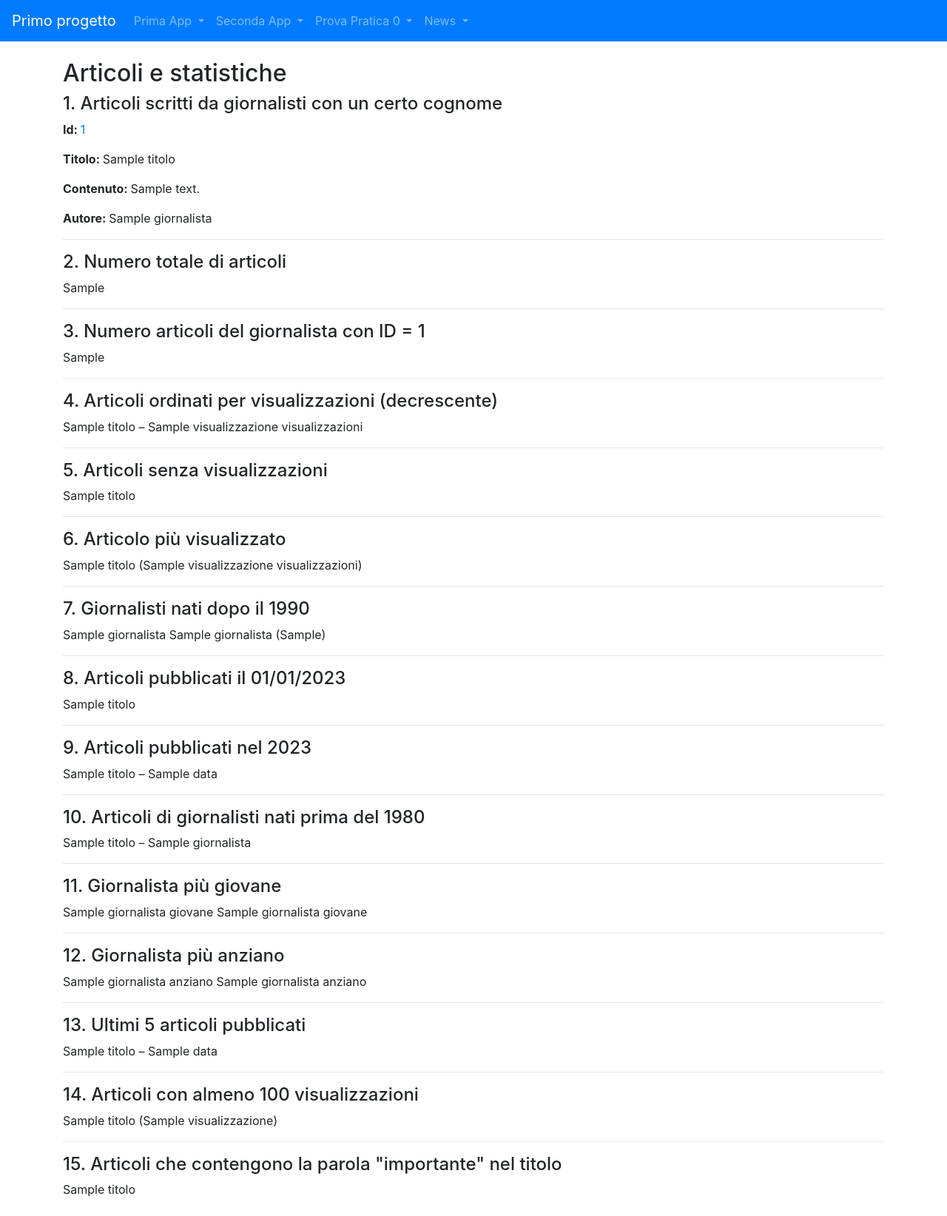
After one commit to SteMotta/primo_progetto, a Django app: template news/templates/news/query_base.html in a window 1280 px wide. The commit adds this page. Shown: the whole page at 74% size. Run offline with Django 5.2, Linux system fonts and the light colour scheme; the template is opened without the code that fills it: most values are stand-ins (such as "Sample title", 1, 10 or a date in 2020).

Commit message:
Passo 18

```diff
--- a/news/templates/news/homepage.html
+++ b/news/templates/news/homepage.html
@@ -14,6 +14,7 @@
     {% endfor %}
     <h4>Giornalisti:</h4>
     {% for giornalista in giornalisti %}
+        <p><strong>Id: </strong><a href="../lista_articoli/{{ giornalista.id }}">{{ giornalista.id }}</a></p>
         <p><strong>Nome: </strong>{{ giornalista.nome }}</p>
         <p><strong>Cognome: </strong>{{ giornalista.cognome }}</p>
         <hr>
--- a/news/templates/news/index.html
+++ b/news/templates/news/index.html
@@ -7,5 +7,6 @@
         <li><a href="/">Index root</a></li>
         <li><a href="{% url 'news:homepage'%}">Homepage</a></li>
         <li><a href="{% url 'news:lista_articoli'%}">Lista articoli</a></li>
+        <li><a href="{% url 'news:query_base'%}">Query Base</a></li>
     </ol>
 {% endblock content%}
--- /dev/null
+++ b/news/templates/news/query_base.html
@@ -0,0 +1,98 @@
+{% extends "base.html"%}
+
+{% block title%}
+    {{ block.super }} | Articoli e Giornalisti
+{% endblock title%}
+
+{% block content%}
+
+    <h2>Articoli e statistiche</h2>
+
+    <h4>1. Articoli scritti da giornalisti con un certo cognome</h4>
+    {% for articolo in articoli_cognome %}
+        <p><strong>Id: </strong><a href="../articolo/{{ articolo.id }}">{{ articolo.id }}</a></p>
+        <p><strong>Titolo: </strong>{{ articolo.titolo }}</p>
+        <p><strong>Contenuto: </strong>{{ articolo.contenuto }}</p>
+        <p><strong>Autore: </strong>{{ articolo.giornalista }}</p>
+    {% endfor %}
+    <hr>
+
+    <h4>2. Numero totale di articoli</h4>
+    <p>{{ numero_totale_articoli }}</p>
+    <hr>
+
+    <h4>3. Numero articoli del giornalista con ID = 1</h4>
+    <p>{{ numero_articoli_giornalista_1 }}</p>
+    <hr>
+
+    <h4>4. Articoli ordinati per visualizzazioni (decrescente)</h4>
+    {% for articolo in articoli_ordinati %}
+        <p>{{ articolo.titolo }} – {{ articolo.visualizzazione }} visualizzazioni</p>
+    {% endfor %}
+    <hr>
+
+    <h4>5. Articoli senza visualizzazioni</h4>
+    {% for articolo in articoli_senza_visualizzazioni %}
+        <p>{{ articolo.titolo }}</p>
+    {% endfor %}
+    <hr>
+
+    <h4>6. Articolo più visualizzato</h4>
+        <p>
+            {{ articolo_piu_visualizzato.titolo }}
+            ({{ articolo_piu_visualizzato.visualizzazione }} visualizzazioni)
+        </p>
+    <hr>
+
+    <h4>7. Giornalisti nati dopo il 1990</h4>
+    {% for giornalista in giornalisti_data %}
+        <p>{{ giornalista.nome }} {{ giornalista.cognome }} ({{ giornalista.anno_di_nascita }})</p>
+    {% endfor %}
+    <hr>
+
+    <h4>8. Articoli pubblicati il 01/01/2023</h4>
+    {% for articolo in articoli_del_giorno %}
+        <p>{{ articolo.titolo }}</p>
+    {% endfor %}
+    <hr>
+
+    <h4>9. Articoli pubblicati nel 2023</h4>
+    {% for articolo in articoli_periodo %}
+        <p>{{ articolo.titolo }} – {{ articolo.data }}</p>
+    {% endfor %}
+    <hr>
+
+    <h4>10. Articoli di giornalisti nati prima del 1980</h4>
+    {% for articolo in articoli_giornalisti_nati %}
+        <p>{{ articolo.titolo }} – {{ articolo.giornalista }}</p>
+    {% endfor %}
+    <hr>
+
+    <h4>11. Giornalista più giovane</h4>
+    <p>{{ giornalista_giovane.nome }} {{ giornalista_giovane.cognome }}</p>
+    <hr>
+
+    <h4>12. Giornalista più anziano</h4>
+    {% if giornalista_anziano %}
+        <p>{{ giornalista_anziano.nome }} {{ giornalista_anziano.cognome }}</p>
+    {% endif %}
+    <hr>
+
+    <h4>13. Ultimi 5 articoli pubblicati</h4>
+    {% for articolo in ultimi_5_articoli %}
+        <p>{{ articolo.titolo }} – {{ articolo.data }}</p>
+    {% endfor %}
+    <hr>
+
+    <h4>14. Articoli con almeno 100 visualizzazioni</h4>
+    {% for articolo in articoli_minime_visualizzazioni %}
+        <p>{{ articolo.titolo }} ({{ articolo.visualizzazione }})</p>
+    {% endfor %}
+    <hr>
+
+    <h4>15. Articoli che contengono la parola "importante" nel titolo</h4>
+    {% for articolo in articoli_parola %}
+        <p>{{ articolo.titolo }}</p>
+    {% endfor %}
+
+{% endblock content%}
--- a/news/urls.py
+++ b/news/urls.py
@@ -7,5 +7,6 @@ urlpatterns = [
     path('homepage/', home, name='homepage'),
     path("articolo/<int:pk>", articoloDetailView, name="articolo_detail"),
     path("lista_articoli/", listaArticoli, name="lista_articoli"),
-    path("lista_articoli/<int:pk>", listaArticoli, name="lista_articoli")
+    path("lista_articoli/<int:pk>", listaArticoli, name="lista_articoli"),
+    path("query_base/", queryBase, name="query_base"),
 ]
--- a/templates/base.html
+++ b/templates/base.html
@@ -89,6 +89,7 @@
                 <div class="dropdown-menu" aria-labelledby="secondaAppDropdownMenuLink">
                     <a class="dropdown-item" href="{% url 'news:homepage'%}">Homepage</a>
                     <a class="dropdown-item" href="{% url 'news:lista_articoli'%}">Lista Articoli</a>
+                    <a class="dropdown-item" href="{% url 'news:query_base'%}">Query Base</a>
                 </div>
             </li>
         </ul>
```
Also changed, not shown: news/views.py (+72 -0 lines).
